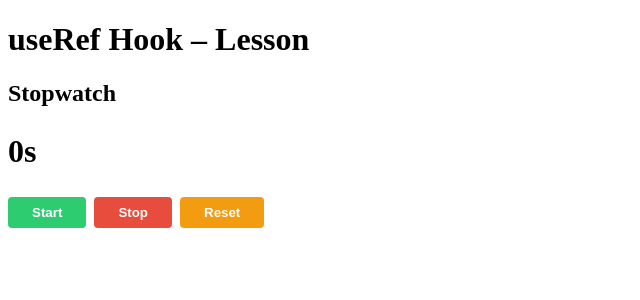
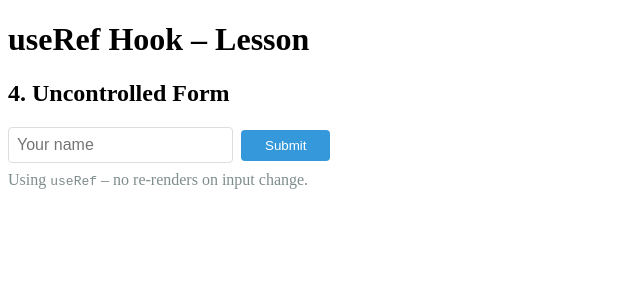
Before and after one commit to HaithamAbuDraz/react-advanced, a React (Vite) app: page / in a window 1280 px wide. Shown: the top 300 px of the page, without its empty margins (0-640 px from the left). Built offline with nearby package versions, Linux system fonts and the light colour scheme.

Commit message:
Replace Stopwatch with UncontrolledForm in UseRefLesson

```diff
--- a/src/lessons/02-useRef/UseRefLesson.tsx
+++ b/src/lessons/02-useRef/UseRefLesson.tsx
@@ -1,10 +1,10 @@
-import Stopwatch from './components/Stopwatch';
+import UncontrolledForm from './components/UncontrolledForm';
 
 function UseRefLesson() {
   return (
     <div>
       <h1>useRef Hook – Lesson</h1>
-      <Stopwatch />
+      <UncontrolledForm />
     </div>
   );
 }
```
